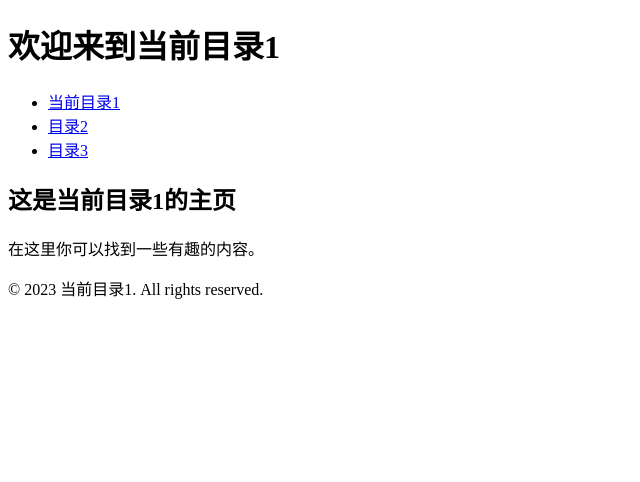
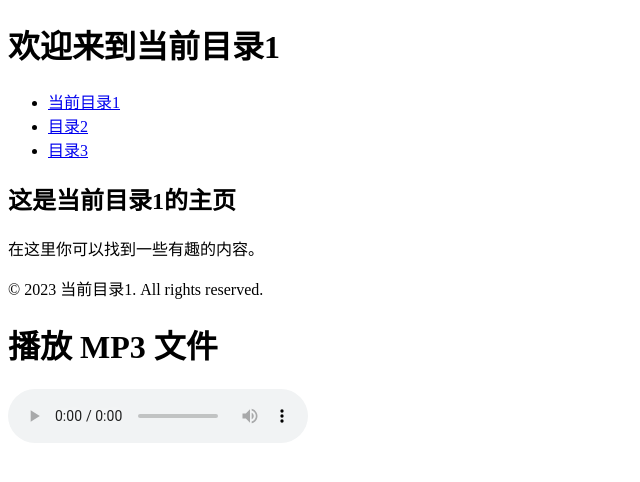
Before and after one commit to ljy3795517/ljysy, a plain HTML site: page index.html in a window 1280 px wide. Shown: the whole page, without its empty margins (0-640 px from the left). Drawn offline with Linux system fonts and the light colour scheme.

Commit message:
Update index.html

```diff
--- a/index.html
+++ b/index.html
@@ -4,6 +4,12 @@
     <meta charset="UTF-8">
     <meta name="viewport" content="width=device-width, initial-scale=1.0">
     <title>当前目录1 - 主页</title>
+
+ <meta charset="UTF-8">
+    <meta name="viewport" content="width=device-width, initial-scale=1.0">
+    <title>播放 MP3 文件</title>
+
+
 </head>
 <body>
     <header>
@@ -27,5 +33,12 @@
     <footer>
         <p>&copy; 2023 当前目录1. All rights reserved.</p>
     </footer>
+
+<h1>播放 MP3 文件</h1>
+    <audio controls>
+        <source src="cd/123.MP3" type="audio/mpeg">
+        您的浏览器不支持音频播放，请升级您的浏览器。
+    </audio>
+
 </body>
 </html>
```
